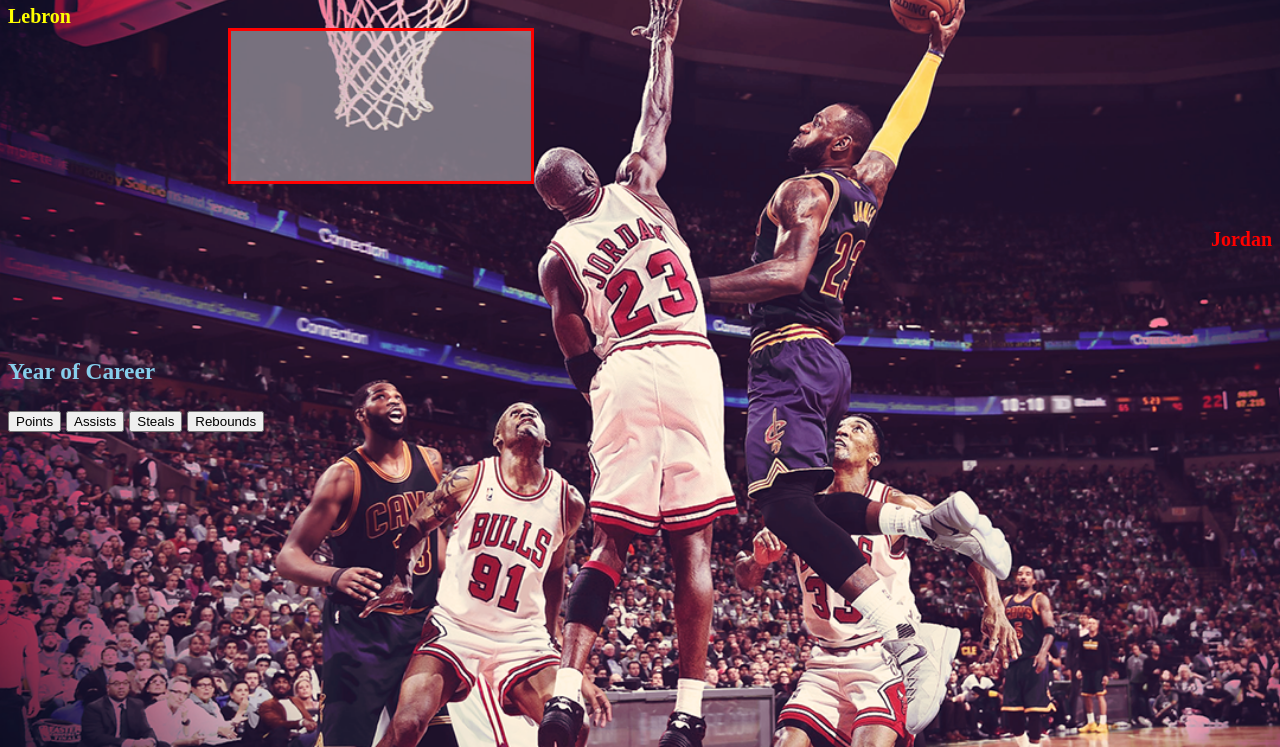
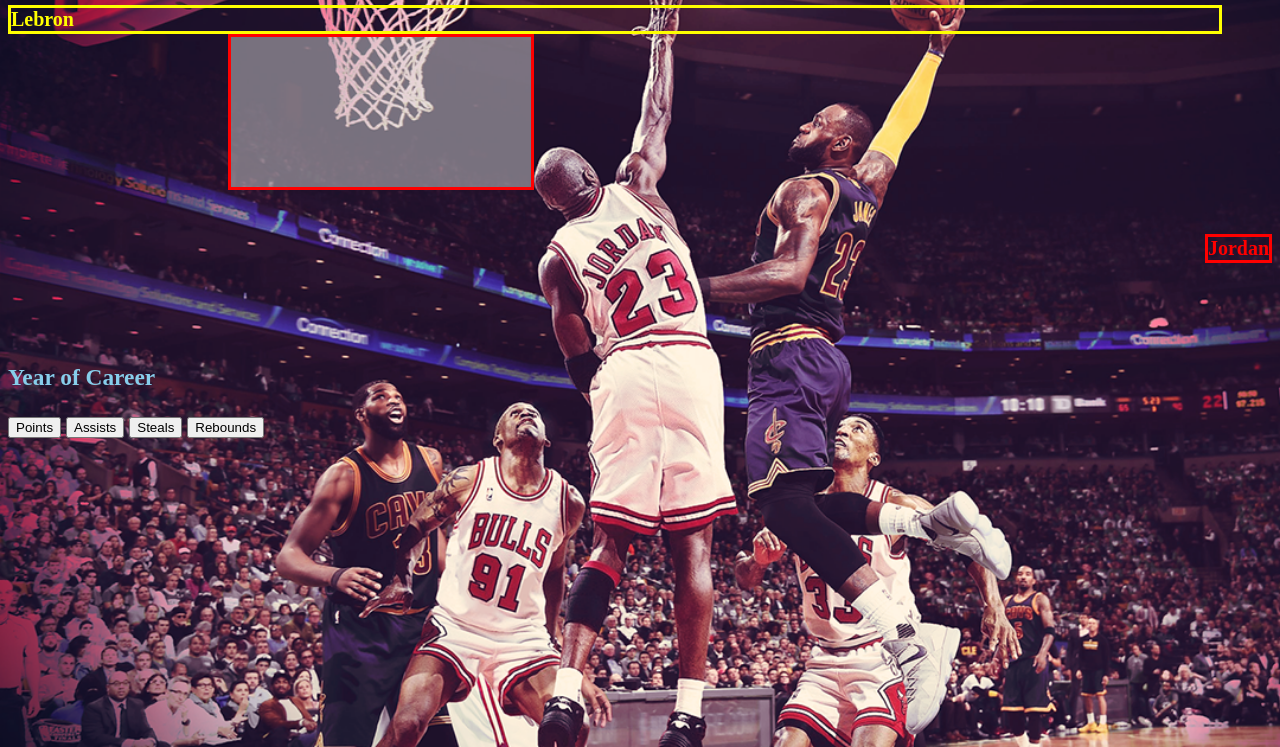
Before and after one commit to zaiscott/LeGOAT, a plain HTML site: page index.html in a window 1280 px wide. Shown: the part 53-800 px from the top of the page. Drawn offline with nearby package versions, Linux system fonts and the light colour scheme.

Commit message:
Update style.css

```diff
--- a/style.css
+++ b/style.css
@@ -90,18 +90,17 @@ svg
     float: right;
     margin-top: 200px;
     font-weight: bold;
+    border: solid;
 }
 
 #Lebron
 {
-     color: yellow;
+    color: yellow;
    float: right
 
     font-weight: bold;
     margin-right: 50px;
-
-
-
+    border: solid;
 
 
 }
```
